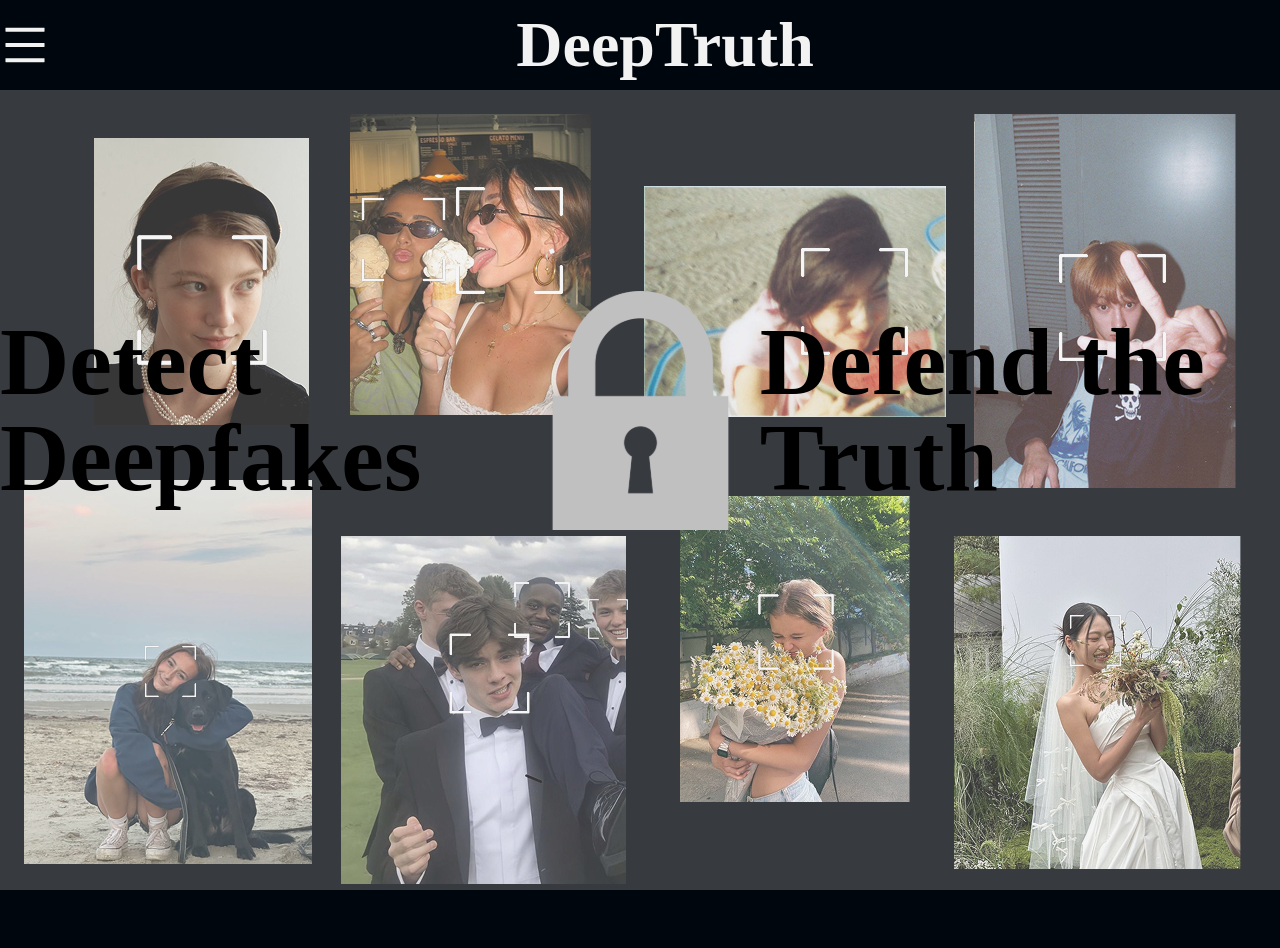
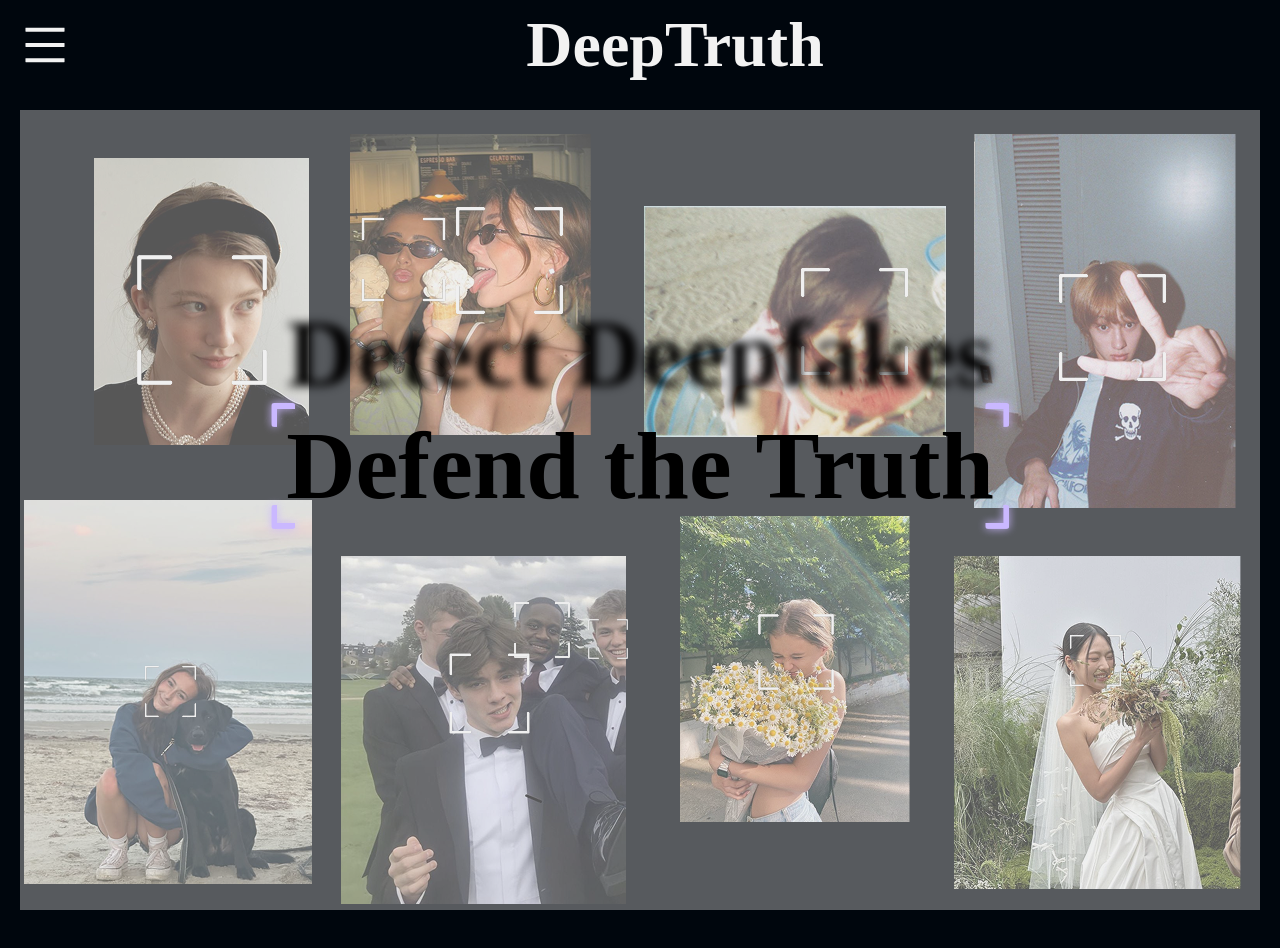
Before and after one commit to 25-HF003/front-end, a React (Vite) app: page / in a window 1280 px wide. Shown: the top 948 px of the page. Built offline with nearby package versions, Linux system fonts and the light colour scheme; a web font is replaced by a local one.

Commit message:
ETR-108 Feat: 홈화면 UI 개선

```diff
--- a/package.json
+++ b/package.json
@@ -18,6 +18,7 @@
     "@tanstack/react-query-devtools": "^5.71.1",
     "@types/uuid": "^10.0.0",
     "axios": "^1.8.4",
+    "motion": "^12.23.16",
     "react": "^19.0.0",
     "react-dom": "^19.0.0",
     "react-hook-form": "^7.56.4",
--- a/src/components/HomeHeader.tsx
+++ b/src/components/HomeHeader.tsx
@@ -8,7 +8,7 @@
   const [navOpen, setNavOpen] = useState(false);
 
   return(
-    <div className="relative flex h-[90px] items-center">
+    <div className="relative ml-5 flex h-[90px] items-center">
         <AiOutlineMenu className="w-[50px] h-[50px] text-white-200" onClick={() => setNavOpen(!navOpen)} />
         {navOpen && (
           <div className="z-50 fixed inset-0 bg-black bg-opacity-50">
--- /dev/null
+++ b/src/components/TrueFocus.tsx
@@ -0,0 +1,161 @@
+import { useEffect, useRef, useState } from 'react';
+import { motion } from 'motion/react';
+
+interface TrueFocusProps {
+  sentence?: string;
+  manualMode?: boolean;
+  blurAmount?: number;
+  borderColor?: string;
+  glowColor?: string;
+  animationDuration?: number;
+  pauseBetweenAnimations?: number;
+}
+
+interface FocusRect {
+  x: number;
+  y: number;
+  width: number;
+  height: number;
+}
+
+const TrueFocus: React.FC<TrueFocusProps> = ({
+  sentence = 'True Focus',
+  manualMode = false,
+  blurAmount = 7,
+  borderColor = 'purple',
+  glowColor = 'rgba(0, 255, 0, 0.6)',
+  animationDuration = 0.5,
+  pauseBetweenAnimations = 1
+}) => {
+  const words = sentence.split(' ');
+  const [currentIndex, setCurrentIndex] = useState<number>(0);
+  const [lastActiveIndex, setLastActiveIndex] = useState<number | null>(null);
+  const containerRef = useRef<HTMLDivElement | null>(null);
+  const wordRefs = useRef<(HTMLSpanElement | null)[]>([]);
+  const [focusRect, setFocusRect] = useState<FocusRect>({ x: 0, y: 0, width: 0, height: 0 });
+
+  useEffect(() => {
+    if (!manualMode) {
+      const interval = setInterval(
+        () => {
+          setCurrentIndex(prev => (prev + 1) % words.length);
+        },
+        (animationDuration + pauseBetweenAnimations) * 1000
+      );
+
+      return () => clearInterval(interval);
+    }
+  }, [manualMode, animationDuration, pauseBetweenAnimations, words.length]);
+
+  useEffect(() => {
+    if (currentIndex === null || currentIndex === -1) return;
+    if (!wordRefs.current[currentIndex] || !containerRef.current) return;
+
+    const parentRect = containerRef.current.getBoundingClientRect();
+    const activeRect = wordRefs.current[currentIndex]!.getBoundingClientRect();
+
+    setFocusRect({
+      x: activeRect.left - parentRect.left,
+      y: activeRect.top - parentRect.top,
+      width: activeRect.width,
+      height: activeRect.height
+    });
+  }, [currentIndex, words.length]);
+
+  const handleMouseEnter = (index: number) => {
+    if (manualMode) {
+      setLastActiveIndex(index);
+      setCurrentIndex(index);
+    }
+  };
+
+  const handleMouseLeave = () => {
+    if (manualMode) {
+      setCurrentIndex(lastActiveIndex!);
+    }
+  };
+
+  return (
+    <div className="relative flex gap-4 justify-center items-center flex-wrap" ref={containerRef}>
+      {words.map((word, index) => {
+        const isActive = index === currentIndex;
+        return (
+          <span
+            key={index}
+            ref={el => {
+              wordRefs.current[index] = el;
+            }}
+            className="relative text-8xl font-black cursor-pointer"
+            style={
+              {
+                filter: manualMode
+                  ? isActive
+                    ? `blur(0px)`
+                    : `blur(${blurAmount}px)`
+                  : isActive
+                    ? `blur(0px)`
+                    : `blur(${blurAmount}px)`,
+                transition: `filter ${animationDuration}s ease`
+              } as React.CSSProperties
+            }
+            onMouseEnter={() => handleMouseEnter(index)}
+            onMouseLeave={handleMouseLeave}
+          >
+            {word}
+          </span>
+        );
+      })}
+
+      <motion.div
+        className="absolute top-0 left-0 pointer-events-none box-border border-0"
+        animate={{
+          x: focusRect.x,
+          y: focusRect.y,
+          width: focusRect.width,
+          height: focusRect.height,
+          opacity: currentIndex >= 0 ? 1 : 0
+        }}
+        transition={{
+          duration: animationDuration
+        }}
+        style={
+          {
+            '--border-color': borderColor,
+            '--glow-color': glowColor
+          } as React.CSSProperties
+        }
+      >
+        <span
+          className="absolute w-6 h-6 border-[6px] rounded-[3px] top-[-15px] left-[-15px] border-r-0 border-b-0"
+          style={{
+            borderColor: 'var(--border-color)',
+            filter: 'drop-shadow(0 0 4px var(--border-color))'
+          }}
+        ></span>
+        <span
+          className="absolute w-6 h-6 border-[6px] rounded-[3px] top-[-15px] right-[-15px] border-l-0 border-b-0"
+          style={{
+            borderColor: 'var(--border-color)',
+            filter: 'drop-shadow(0 0 4px var(--border-color))'
+          }}
+        ></span>
+        <span
+          className="absolute w-6 h-6 border-[6px] rounded-[3px] bottom-[-15px] left-[-15px] border-r-0 border-t-0"
+          style={{
+            borderColor: 'var(--border-color)',
+            filter: 'drop-shadow(0 0 4px var(--border-color))'
+          }}
+        ></span>
+        <span
+          className="absolute w-6 h-6 border-[6px] rounded-[3px] bottom-[-15px] right-[-15px] border-l-0 border-t-0"
+          style={{
+            borderColor: 'var(--border-color)',
+            filter: 'drop-shadow(0 0 4px var(--border-color))'
+          }}
+        ></span>
+      </motion.div>
+    </div>
+  );
+};
+
+export default TrueFocus;
--- a/src/pages/Home/Home.tsx
+++ b/src/pages/Home/Home.tsx
@@ -1,3 +1,4 @@
+import TrueFocus from "../../components/TrueFocus";
 import SecondHome from "./SecondHome";
 
 function Home() {
@@ -5,17 +6,27 @@
   return(
     <div className="relative grid justify-items-center py-6">
       {/* 회색 반투명 배경 */}
-      <div className="absolute h-screen inset-0 bg-gray-500 z-10 opacity-25"></div>
+      <div className="absolute h-screen inset-0 bg-gray-500 z-10 opacity-[40%] m-5"></div>
 
       {/* 로고 */}
-      <div className="absolute h-[80vh] inset-0 flex text-black-100 text-8xl z-20 justify-center items-center font-bold">
+      <div className="absolute h-[80vh] inset-0 flex text-black-100 z-20 justify-center items-center font-bold">
+        <TrueFocus
+          sentence={"Detect\u00A0Deepfakes Defend\u00A0the\u00A0Truth"}
+          manualMode={false}
+          blurAmount={5}
+          borderColor="#cab8ffff"
+          animationDuration={2}
+          pauseBetweenAnimations={2}
+          />
+      </div>
+      {/* <div className="absolute h-[80vh] inset-0 flex text-black-100 text-8xl z-20 justify-center items-center font-bold">
         <p>Detect Deepfakes</p>
         <img src="/lock.svg" alt="로고"/>
         <p>Defend the Truth</p>
-      </div>
+      </div> */}
 
       {/* 이미지 그리드 */}
-      <div className="grid grid-cols-4 gap-2 animate-fade-in">
+      <div className="grid grid-cols-4 gap-2 animate-fade-in mt-5">
         <div className="img1 justify-self-end pr-4 pt-6">
           <img src="/img/IMG1.png" alt="이미지1" />
         </div>
```
Also changed, not shown: 1 other file (tests, documents, lock files or other folders).
